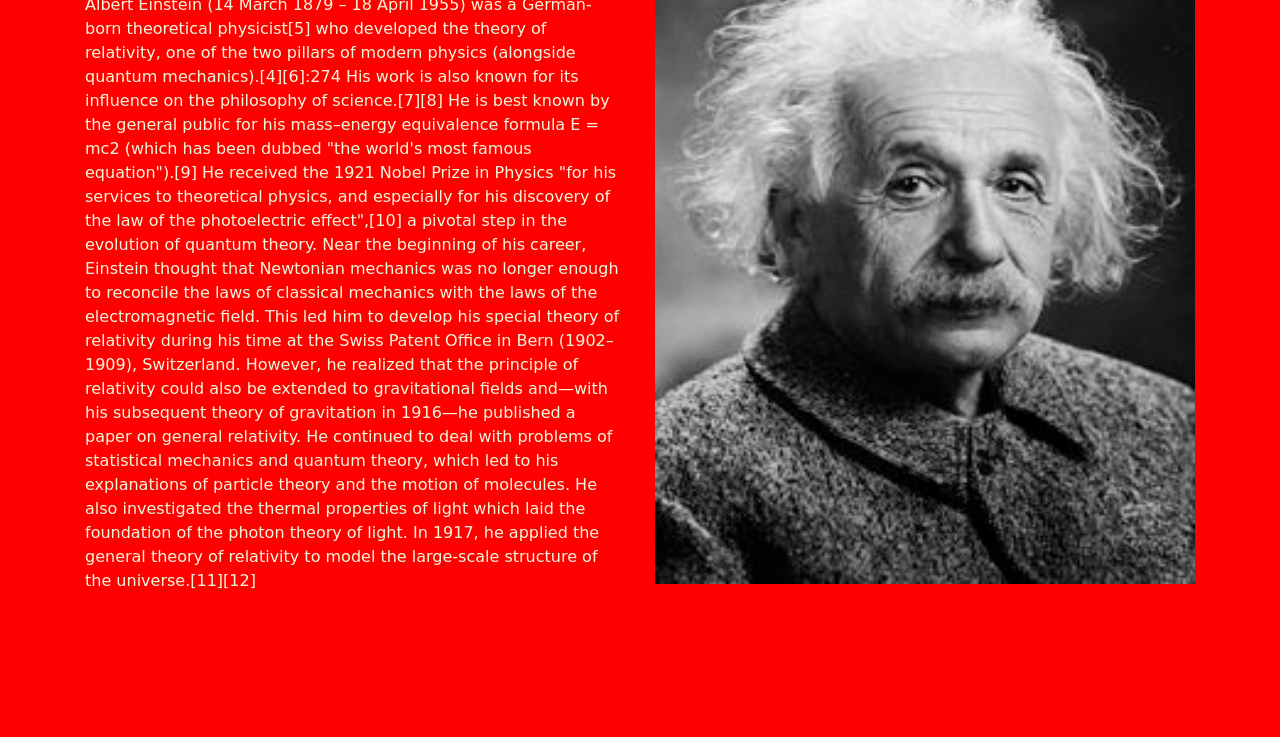
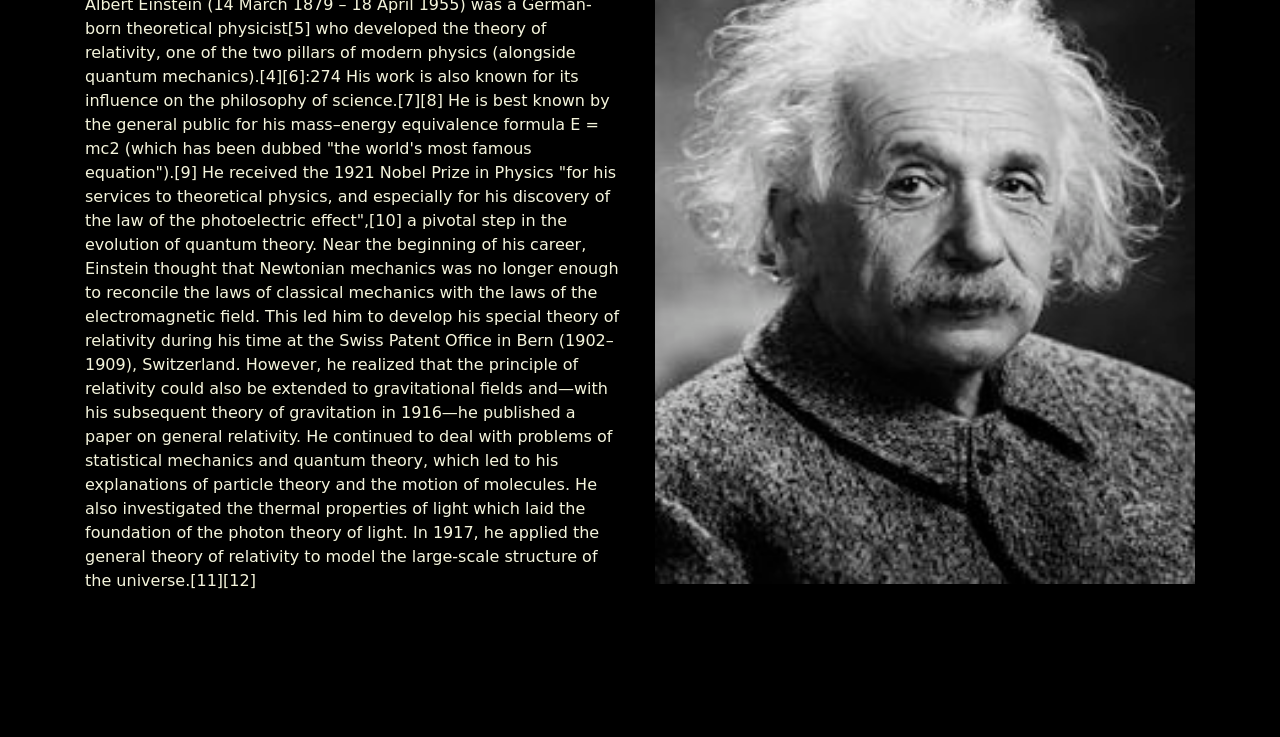
Before and after one commit to muondu/Albert-Einstein, a plain HTML site: page index.html in a window 1280 px wide. Shown: the part 63-800 px from the top of the page. Drawn offline with Linux system fonts and the light colour scheme; a web font is replaced by a local one.

Commit message:
changed colour

```diff
--- a/css/main.css
+++ b/css/main.css
@@ -1,5 +1,5 @@
 body{
     font-family: 'Rammetto One', cursive;
 color:beige;
-    background-color:red;
+    background-color:black;
 }
--- a/index.html
+++ b/index.html
@@ -29,6 +29,7 @@
 
       </div>
       </div>
+<div class="row"
     </div>
 
 </body>
```
